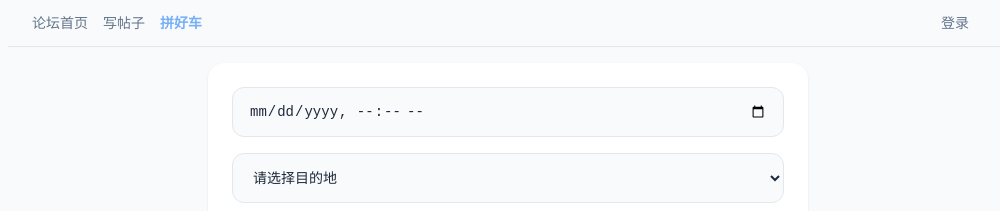
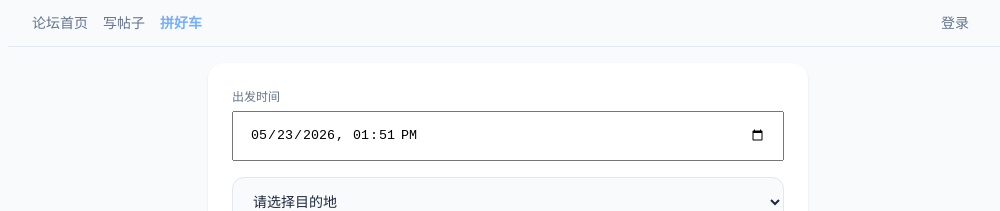
Before and after one commit to Aolith/forum-project, a Vue app: page /Carpool in a window 1280 px wide. Shown: the top 211 px of the page, without its empty margins (132-1132 px from the left). Built offline with nearby package versions, Linux system fonts and the light colour scheme; no server answers; sample sign-in values are in the browser's storage.

Commit message:
fix: 修复日期选择器日历无法弹出的样式冲突

```diff
--- a/src/views/Carpool.vue
+++ b/src/views/Carpool.vue
@@ -6,7 +6,11 @@ const userStore = useUserStore()
 
 // 定义变量
 const destination = ref('')
-const departureTime= ref('')
+const now = new Date()
+const offset = now.getTimezoneOffset() * 60000
+const localNow = new Date(now - offset).toISOString().slice(0, 16)
+const departureTime = ref(localNow)
+const minTime = localNow // 新增 minTime，值和默认值一样，但不会变
 const carpools = ref([])
 const destinationMap = {
   nanchang_station: '南昌站',
@@ -111,7 +115,10 @@ function formatTime(time) {
   <!-- 拼车功能开发中 -->
   <div class="container-publish">
     <ul>
-      <li><label ><input type="datetime-local" v-model="departureTime"></label></li>
+      <li>
+        <label>出发时间</label>
+        <input type="datetime-local" v-model="departureTime" :min="minTime" @click="(e) => e.target.showPicker?.()"/>
+      </li>
       <li><label><select name="" id="" v-model="destination">
         <option value="">请选择目的地</option>
         <option value="nanchang_station">南昌站</option>
@@ -174,7 +181,7 @@ li {
   font-weight: 500;
 }
 
-.container-publish input,
+.container-publish input:not([type="datetime-local"]),
 .container-publish select {
   min-height: 50px;
   width: 100%;
@@ -189,11 +196,12 @@ li {
   box-sizing: border-box;
 }
 
-.container-publish input:focus,
+.container-publish input:not([type="datetime-local"]):focus,
 .container-publish select:focus {
   border-color: var(--color-primary);
   background: var(--color-surface);
 }
+
 
 .container-publish button {
   padding: var(--space-sm) var(--space-lg);
@@ -211,6 +219,13 @@ li {
   background: var(--color-primary-dark);
   transform: translateY(-1px);
   box-shadow: var(--shadow-card-hover);
+}
+
+.container-publish input[type="datetime-local"] {
+  width: 100%;
+  min-height: 50px;
+  padding: 0 var(--space-md);
+  box-sizing: border-box;
 }
 
 /* ========== 拼车列表 ========== */
```
